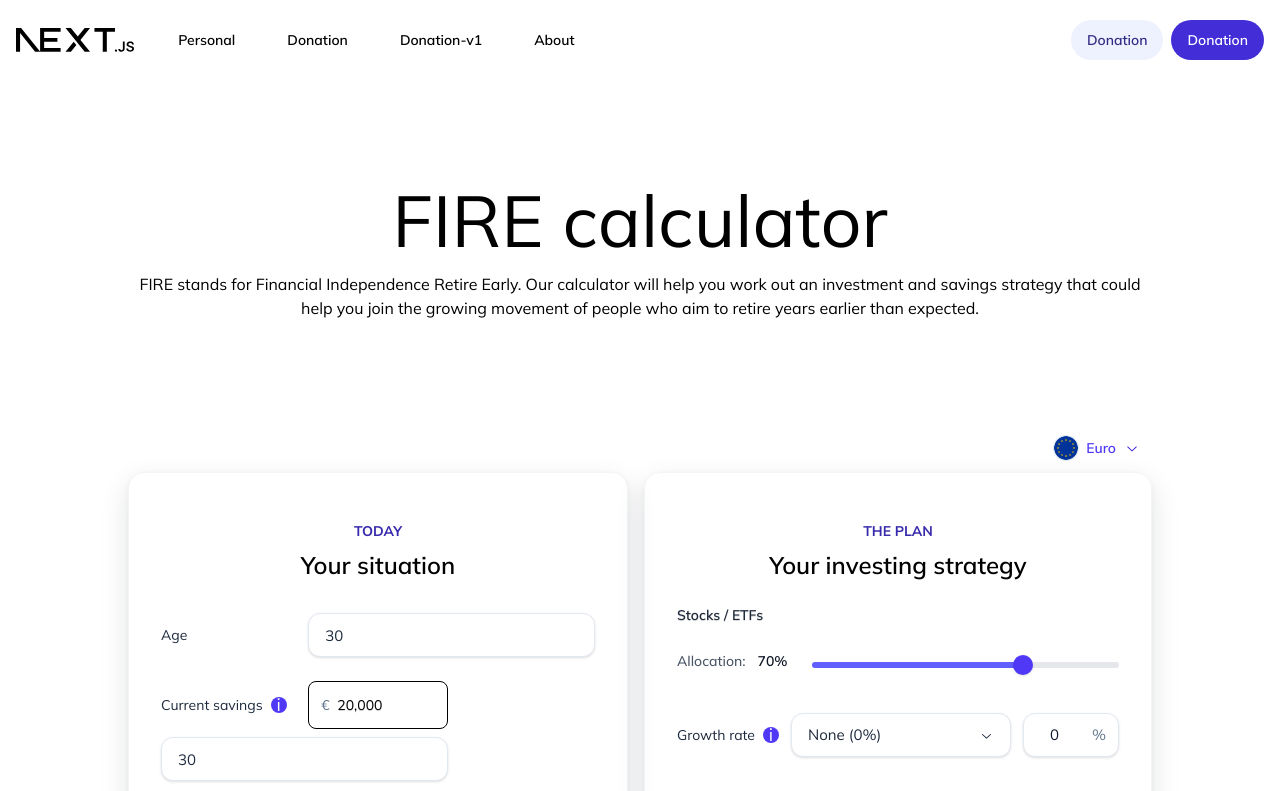
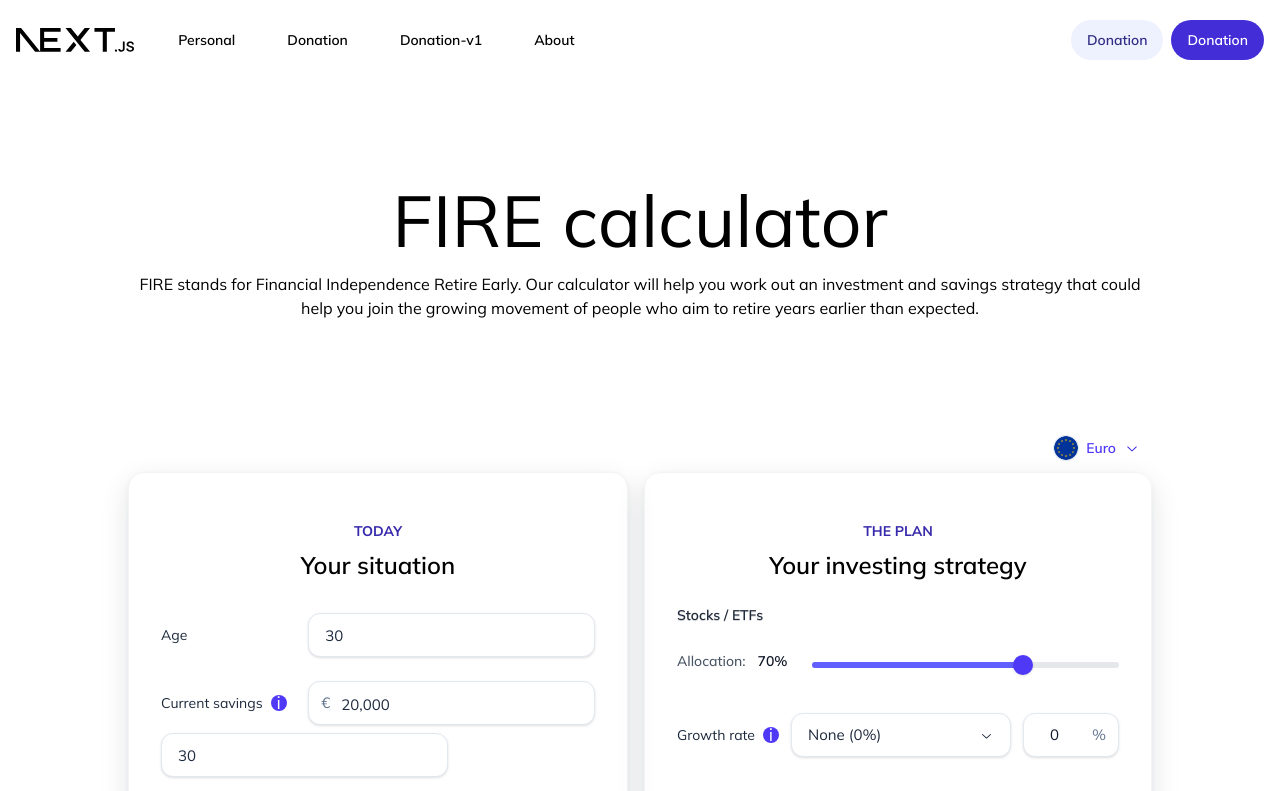
Before and after one commit to inputBrain/client-ret-calculator, a Next.js app: page / in a window 1280 px wide. Shown: the top 791 px of the page. Built offline with nearby package versions, Linux system fonts and the light colour scheme.

Commit message:
feat(ui): add className prop and update styles for CurrencyAmountInput

```diff
--- a/src/components/ui/CurrencyAmountInput.tsx
+++ b/src/components/ui/CurrencyAmountInput.tsx
@@ -8,7 +8,6 @@ function formatNumber(n: number) {
 }
 
 function toNumber(raw: string) {
-    // выкидываем всё кроме цифр/., заменяем запятую на точку
     const s = raw.replace(/[^\d.,]/g, "").replace(",", ".");
     const n = parseFloat(s);
     return Number.isFinite(n) ? n : 0;
@@ -19,11 +18,13 @@ export default function CurrencyAmountInput({
                                                 value,
                                                 onChange,
                                                 placeholder,
+                                                className = "",
                                             }: {
     symbol: string;
     value: number;
     onChange: (n: number) => void;
     placeholder?: string;
+    className?: string;
 }) {
     const [text, setText] = React.useState<string>(formatNumber(value));
 
@@ -32,16 +33,16 @@ export default function CurrencyAmountInput({
     }, [value]);
 
     return (
-        <div className="focus-within:-m-px relative min-h-12 rounded-lg border border-border-secondary focus-within:border-2 focus-within:border-content-interactive-tertiary focus-within:shadow-[0_0_0_4px_rgb(var(--content-interactive-tertiary)/0.15)]">
-            {/* префикс-символ */}
-            <div className="pointer-events-none absolute left-3 top-1/2 -translate-y-1/2 select-none text-sm text-slate-500">
+        <div
+            className={`relative h-11 rounded-xl border border-slate-200 bg-white shadow-sm focus-within:outline-none focus-within:ring-4 focus-within:ring-indigo-200 ${className}`}
+        >
+            <div className="pointer-events-none absolute left-3 top-1/2 -translate-y-1/2 select-none text-[15px] text-slate-500">
                 {symbol}
             </div>
 
             <input
+                type="text"
                 inputMode="decimal"
-                className="flex h-full w-full items-center rounded-lg border-0 px-3 pl-7 py-[14px] text-sm text-shadow-2xs text-content outline-none placeholder:text-content-tertiary"
-                type="text"
                 value={text}
                 placeholder={placeholder}
                 onChange={(e) => {
@@ -49,6 +50,7 @@ export default function CurrencyAmountInput({
                     onChange(toNumber(e.target.value));
                 }}
                 onBlur={() => setText(formatNumber(value))}
+                className="h-11 w-full rounded-xl border-0 outline-none px-4 pl-8 text-[15px] text-slate-800 placeholder:text-slate-400 bg-transparent"
             />
         </div>
     );
--- a/src/components/ui/SituationBlock.tsx
+++ b/src/components/ui/SituationBlock.tsx
@@ -85,6 +85,7 @@ export default function SituationBlock({
                             value={currentSavings}
                             onChange={setCurrentSavings}
                             placeholder="0"
+                            className="col-span-2"
                         />
 
 
```
